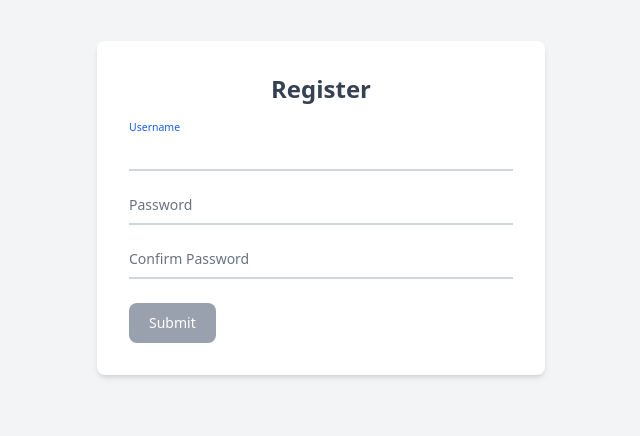
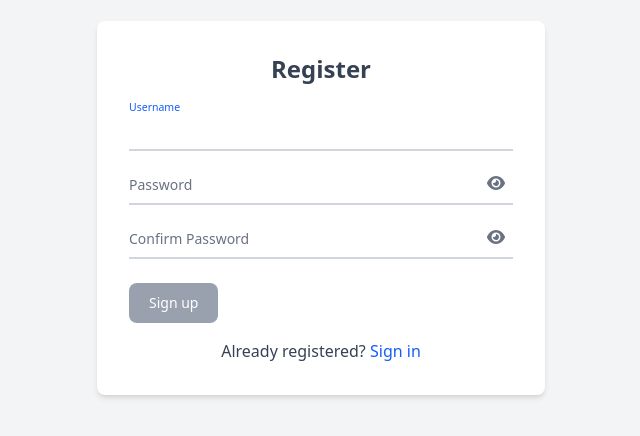
Before and after one commit to brandyi/Recommendation-system, a React (Vite) app in the folder frontend/: page / in a window 1280 px wide. Shown: the part 192-628 px from the top of the page, without its empty margins (319-959 px from the left). Built offline with nearby package versions, Linux system fonts and the light colour scheme.

Commit message:
added show password and signin button

```diff
--- a/frontend/src/Register.jsx
+++ b/frontend/src/Register.jsx
@@ -1,6 +1,6 @@
 import { useRef, useState, useEffect } from "react";
 import { FontAwesomeIcon } from '@fortawesome/react-fontawesome';
-import { faCheck, faTimes, faInfoCircle } from '@fortawesome/free-solid-svg-icons';
+import { faInfoCircle, faEye, faEyeSlash } from '@fortawesome/free-solid-svg-icons';
 
 const USER_REGEX = /^[a-zA-Z][a-zA-Z0-9-_]{3,23}$/;
 const PASS_REGEX = /^(?=.*[a-z])(?=.*[A-Z])(?=.*[0-9])(?=.*[!@#$%]).{8,24}$/;
@@ -16,10 +16,12 @@ const Register = () => {
   const [pwd, setPwd] = useState('');
   const [validPwd, setValidPwd] = useState(false);
   const [pwdFocus, setPwdFocus] = useState(false);
+  const [showPwd, setShowPwd] = useState(false);
 
   const [matchPwd, setMatchPwd] = useState('');
   const [validMatch, setValidMatch] = useState(false);
   const [matchFocus, setMatchFocus] = useState(false);
+  const [showMatchPwd, setShowMatchPwd] = useState(false);
 
   const [errMsg, setErrMsg] = useState('');
   const [success, setSuccess] = useState(false);
@@ -78,7 +80,7 @@ const Register = () => {
 
           <div className={`relative z-0 w-full mb-3 group ${validPwd ? 'border-b-2 border-green-500' : pwd && !validPwd ? 'border-b-2 border-red-500' : 'border-b-2 border-gray-300'}`}>
             <input
-              type="password"
+              type={showPwd ? "text" : "password"}
               name="floating_password"
               id="floating_password"
               className="block py-2.5 px-0 w-full text-sm text-gray-900 bg-transparent appearance-none focus:outline-none focus:ring-0 peer"
@@ -92,6 +94,9 @@ const Register = () => {
             <label htmlFor="floating_password" className="peer-focus:font-medium absolute text-sm text-gray-500 duration-300 transform -translate-y-6 scale-75 top-3 -z-10 origin-[0] peer-focus:start-0 peer-focus:text-blue-600 peer-placeholder-shown:scale-100 peer-placeholder-shown:translate-y-0 peer-focus:scale-75 peer-focus:-translate-y-6">
               Password
             </label>
+            <button type="button" onClick={() => setShowPwd(!showPwd)} className="absolute right-0 top-0 mt-2 mr-2 text-gray-500">
+              <FontAwesomeIcon icon={showPwd ? faEyeSlash : faEye} />
+            </button>
           </div>
           <p className={pwdFocus && !validPwd ? "text-gray-500 text-sm mt-2" : "hidden"}>
               <FontAwesomeIcon icon={faInfoCircle} className="mr-2" />
@@ -102,7 +107,7 @@ const Register = () => {
 
           <div className={`relative z-0 w-full mb-3 group ${validMatch && matchPwd ? 'border-b-2 border-green-500' : matchPwd && !validMatch ? 'border-b-2 border-red-500' : 'border-b-2 border-gray-300'}`}>
             <input
-              type="password"
+              type={showMatchPwd ? "text" : "password"}
               name="floating_repeat_password"
               id="floating_repeat_password"
               className="block py-2.5 px-0 w-full text-sm text-gray-900 bg-transparent appearance-none focus:outline-none focus:ring-0 peer"
@@ -116,6 +121,9 @@ const Register = () => {
             <label htmlFor="floating_repeat_password" className="peer-focus:font-medium absolute text-sm text-gray-500 duration-300 transform -translate-y-6 scale-75 top-3 -z-10 origin-[0] peer-focus:start-0 peer-focus:text-blue-600 peer-placeholder-shown:scale-100 peer-placeholder-shown:translate-y-0 peer-focus:scale-75 peer-focus:-translate-y-6">
               Confirm Password
             </label>
+            <button type="button" onClick={() => setShowMatchPwd(!showMatchPwd)} className="absolute right-0 top-0 mt-2 mr-2 text-gray-500">
+              <FontAwesomeIcon icon={showMatchPwd ? faEyeSlash : faEye} />
+            </button>
           </div>
           <p className={matchFocus && !validMatch ? "text-gray-500 text-sm mt-2" : "hidden"}>
               <FontAwesomeIcon icon={faInfoCircle} className="mr-2" />
@@ -127,9 +135,10 @@ const Register = () => {
             className={`text-white font-medium rounded-lg text-sm w-full sm:w-auto px-5 py-2.5 text-center mt-3 ${!validName || !validPwd || !validMatch ? 'bg-gray-400 cursor-not-allowed' : 'bg-blue-700 hover:bg-blue-800 focus:ring-4 focus:outline-none focus:ring-blue-300'}`}
             disabled={!validName || !validPwd || !validMatch}
           >
-            Submit
+            Sign up
           </button>
         </form>
+        <p className="text-center text-gray-700 mt-4">Already registered? <a href="/signin" className="text-blue-600 hover:underline">Sign in</a></p>
       </div>
     </section>
   );
```
